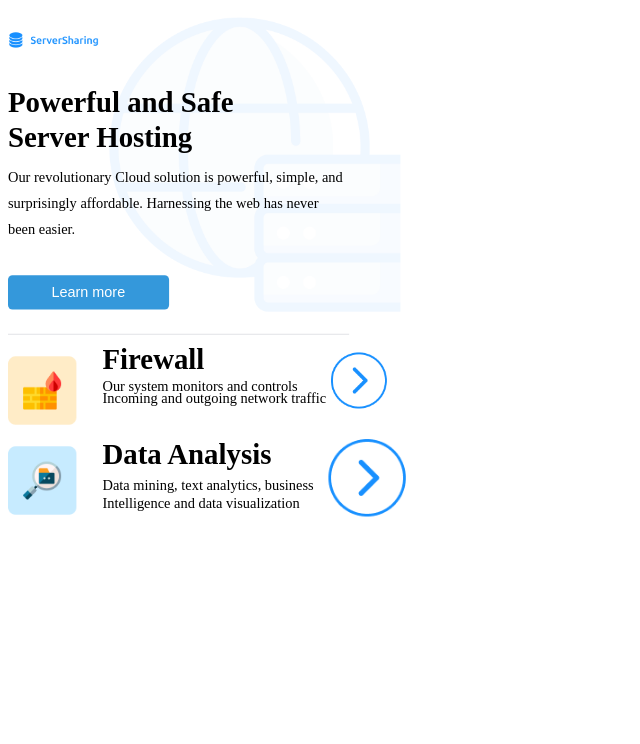
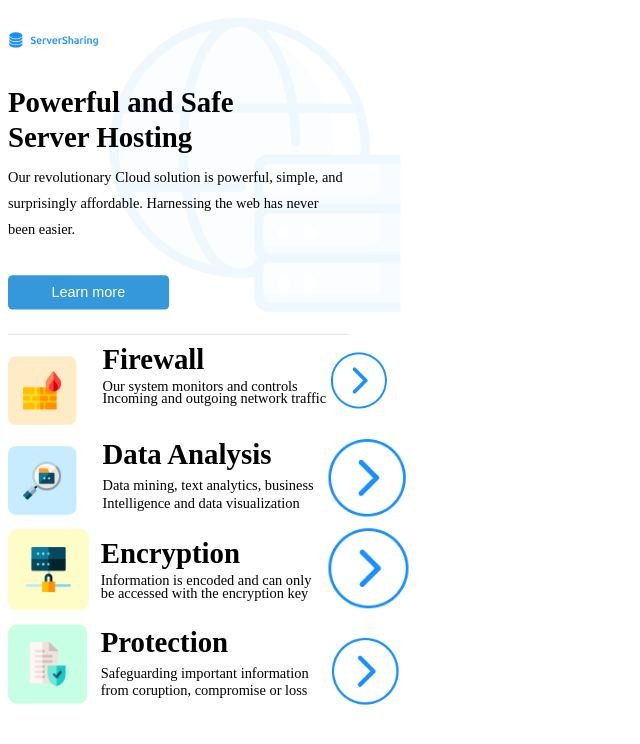
Before and after one commit to m1rrozZ/it-2023-ht-02, a plain HTML site: page index.html in a window 1280 px wide. Shown: the whole page, without its empty margins (0-640 px from the left). Drawn offline with Linux system fonts and the light colour scheme.

Commit message:
Update 1.6

```diff
--- a/assets/style.css
+++ b/assets/style.css
@@ -110,3 +110,47 @@ body {
     margin-top: -89px;
     width: 218px;
 }
+
+.Encryption img {
+    position: absolute;
+    margin-top: 12px;
+    width: 90px;
+}
+
+.txt32333 {
+    margin-top: -20px;
+}
+
+.text2333 {
+    position: absolute;
+    margin-left: 103px;
+}
+
+.MoreInfo12345 img {
+    position: absolute;
+    margin-left: 355px;
+    margin-top: 10px;
+    width: 90px;
+}
+
+.m1rR2345 {
+    margin-top: 120px;
+    margin-left: 103px;
+}
+
+.t24444 {
+    margin-top: -15px;
+}
+
+.protection img {
+    position: absolute;
+    width: 88px;
+    margin-top: 118px;
+}
+
+.MoreInfo123456 img {
+    width: 75px;
+    margin-left: 359px;
+    position: absolute;
+    margin-top: -84px;
+}
--- a/index.html
+++ b/index.html
@@ -42,12 +42,29 @@
         <img src="assets/image2.png" alt="Image">
     </div>
 
+
+
     <div class = "Chast22">
         <img src="assets/chast22.png" alt="Image">
     </div>
 
     <div class = "MoreInfo1234" alt="Image">
         <img src = "assets/image3.png" alt = "Image">
+    </div>
+
+
+    <div class = "Encryption">
+        <img src = "assets/encryption.png" alt = "Encryption">
+    </div>
+
+    <div class = "text2333">
+        <h1>Encryption</h1>
+        <p class = "txt32333">Information is encoded and can only</p>
+        <p class = "txt32333">be accessed with the encryption key</p>
+    </div>
+
+    <div class = "MoreInfo12345">
+        <img src = "assets/image4.png" alt = "Image234">
     </div>
 
     <div class = "p23">
@@ -62,6 +79,20 @@
         <p class="p21">Incoming and outgoing network traffic</p>
     </div>
 
+    <div class = "protection">
+        <img src = "assets/protection.png">
+    </div>
+
+    <div class = "m1rR2345">
+        <h1>Protection</h1>
+        <p class = "t24444">Safeguarding important information</p>
+        <p class = "t24444">from coruption, compromise or loss</p>
+
+    </div>
+
+    <div class = "MoreInfo123456">
+        <img src = "assets/image5.png" alt = "Image6535">
+    </div>
 
 </body>
 </html>
```
Also changed, not shown: assets/image4.png (added), assets/image5.png (added), assets/protection.png (added).
